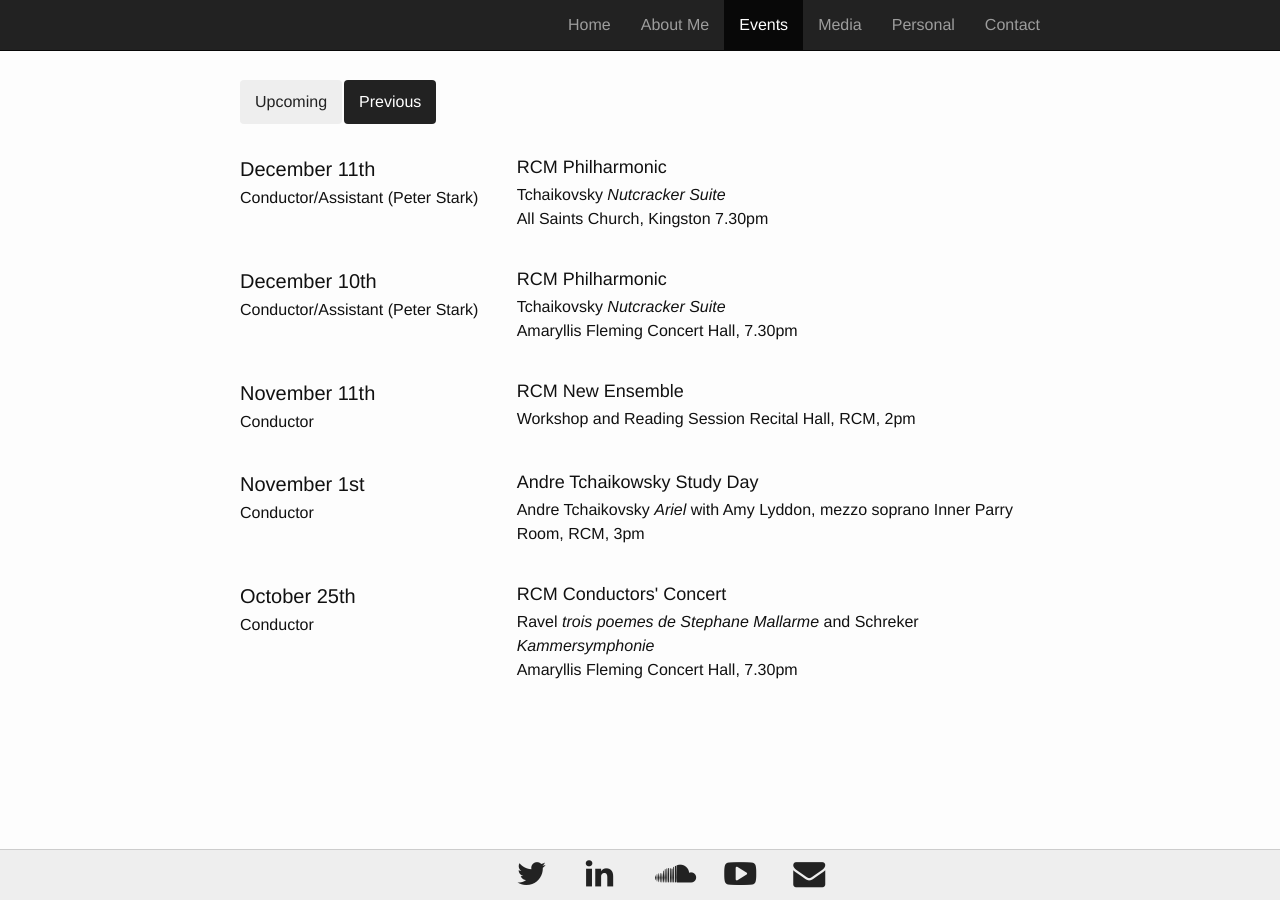
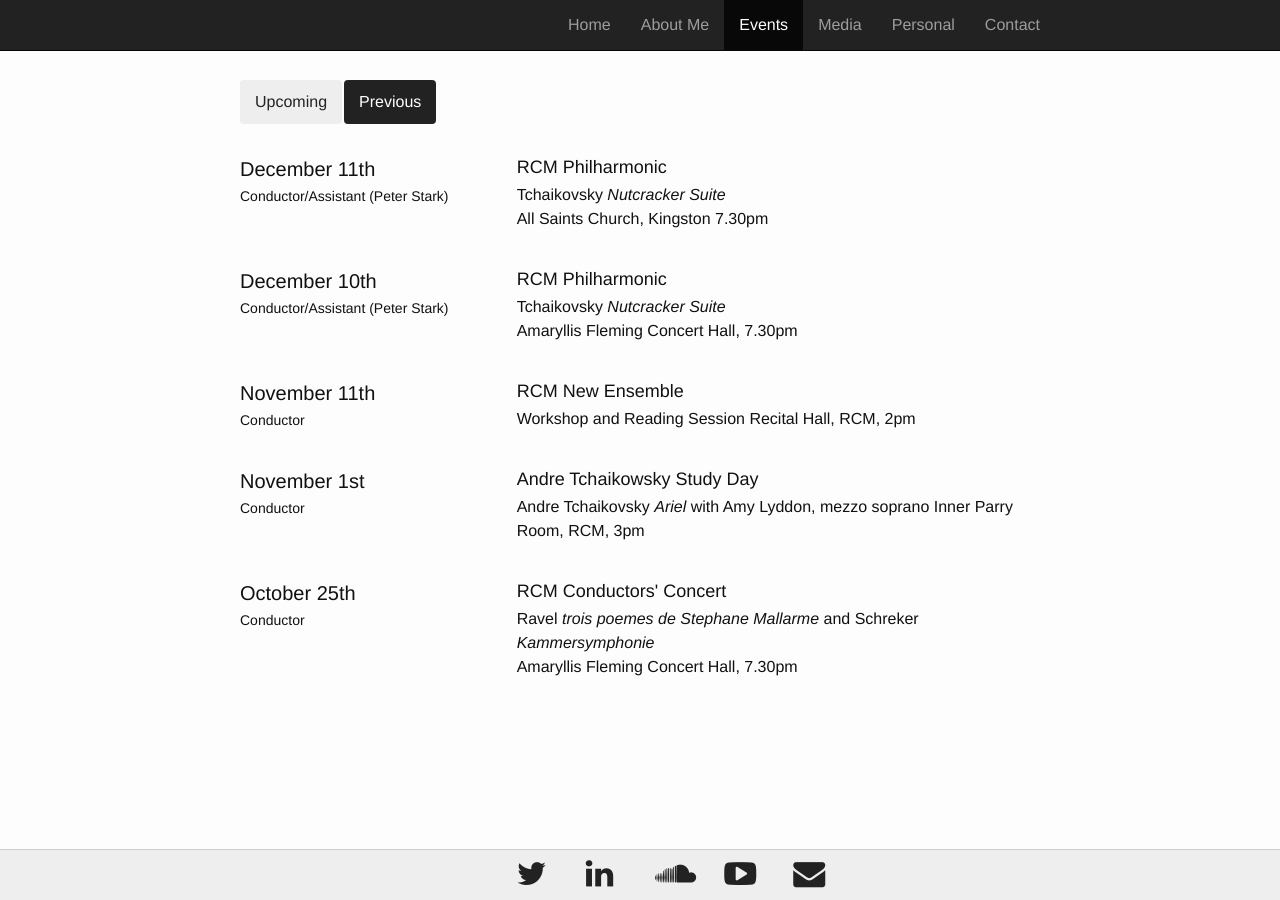
Before and after one commit to musicman10201/musicman10201.github.io, a Jekyll site: the page built from previous_events.html, in a window 1280 px wide. Built offline with Jekyll 4.4.1, drawn with Linux system fonts in a browser that asks for light colours.

Commit message:
Update _base.scss

```diff
--- a/_sass/_base.scss
+++ b/_sass/_base.scss
@@ -202,7 +202,8 @@ pre {
 }
 
 .event-title {
-  font-size: 16px;
+  font-size: 14px;
+  font-weight: 200;
 }
 
 .event-row {
```
